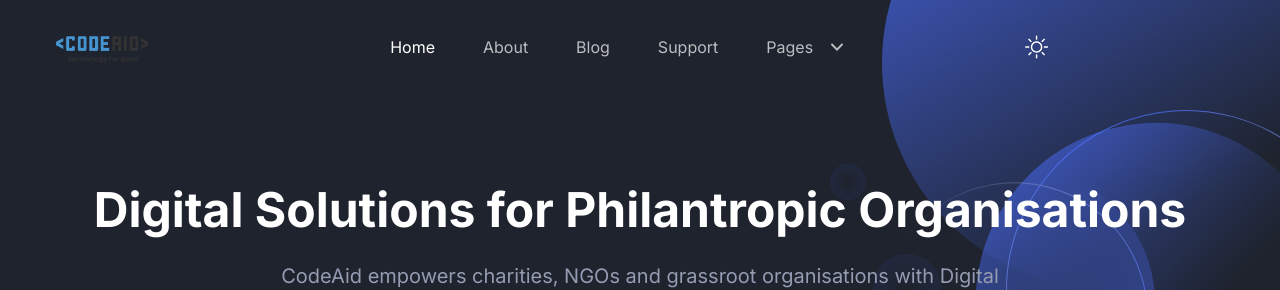
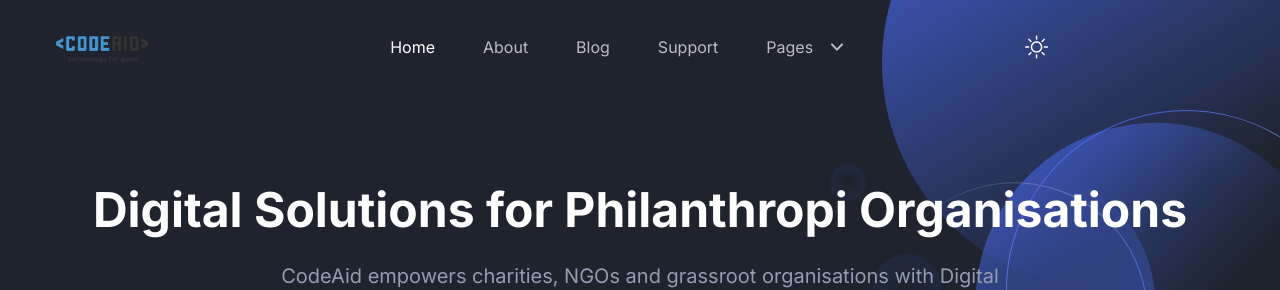
Before and after one commit to tymonstuff/codeaid, a Next.js app: page / in a window 1280 px wide. Shown: the top 290 px of the page. Built offline with nearby package versions, Linux system fonts and the light colour scheme.

Commit message:
embarrasing spelling

```diff
--- a/src/components/Hero/index.tsx
+++ b/src/components/Hero/index.tsx
@@ -12,7 +12,7 @@ const Hero = () => {
             <div className="w-full px-4">
               <div className="mx-auto max-w-[1800px] text-center">
                 <h1 className="mb-5 text-3xl font-bold leading-tight text-black dark:text-white sm:text-4xl sm:leading-tight md:text-5xl md:leading-tight">
-                  Digital Solutions for Philantropic Organisations
+                  Digital Solutions for Philanthropi Organisations
                 </h1>
                 <div className="mx-auto max-w-[800px] text-center">
                   <p className="mb-12 text-base !leading-relaxed text-body-color dark:text-body-color-dark sm:text-lg md:text-xl">
```
